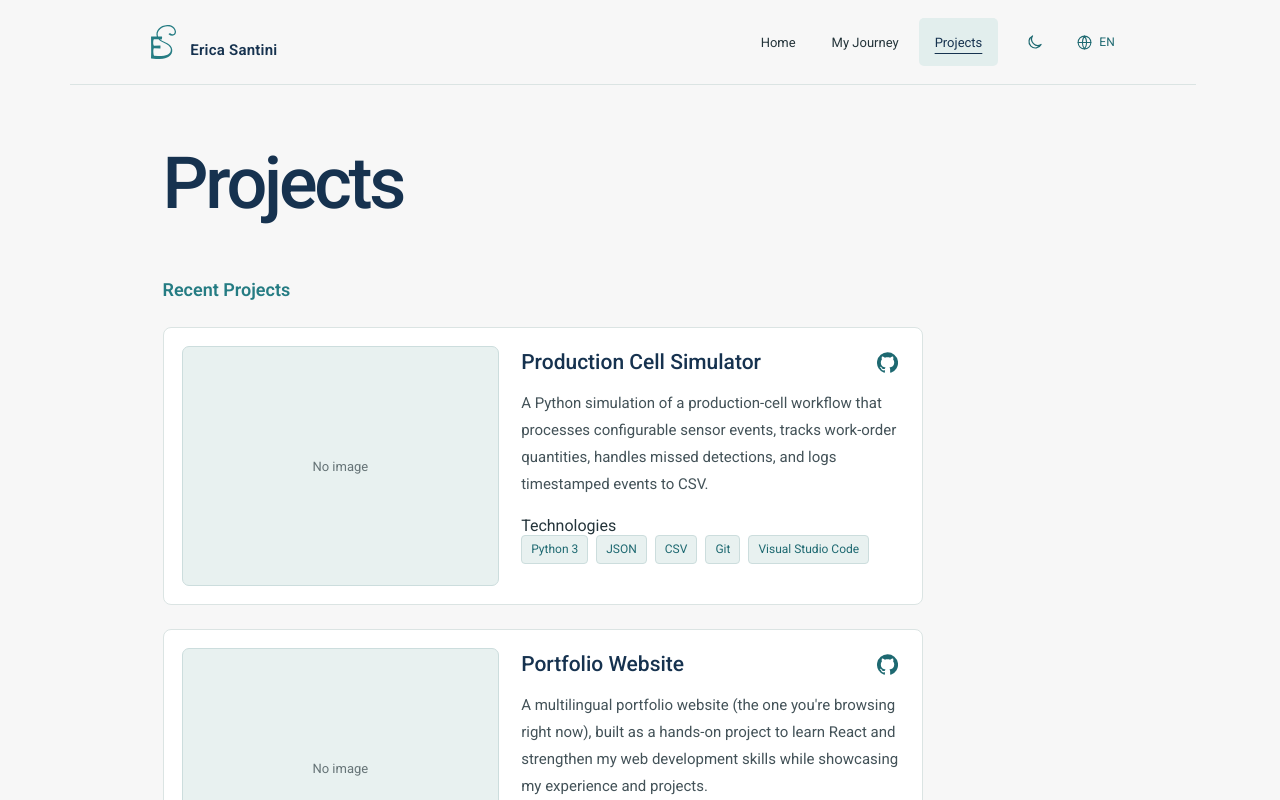
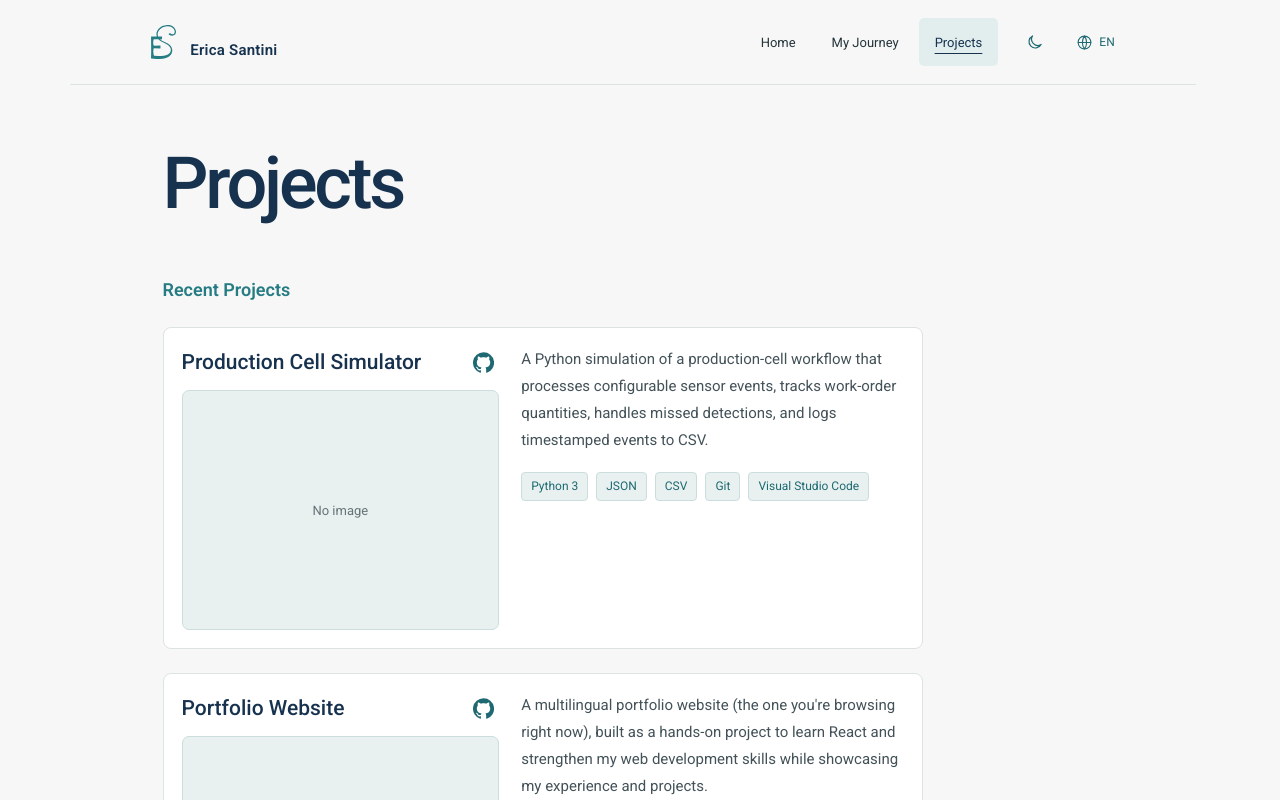
Before and after one commit to Kikasantini/erica-portfolio, a React (Vite) app: page /en/projects in a window 1280 px wide. Shown: the top 800 px of the page. Built offline with nearby package versions, Linux system fonts and the light colour scheme.

Commit message:
Move project heading and link beside gallery

```diff
--- a/src/pages/Projects.tsx
+++ b/src/pages/Projects.tsx
@@ -282,17 +282,7 @@ export default function Projects() {
           <div className="project-list">
             {section.items.map((project) => (
               <article className="project-item" key={project.id}>
-                <ProjectMediaGallery
-                  projectTitle={project.title}
-                  media={project.media}
-                  previousLabel={t('previousMedia')}
-                  nextLabel={t('nextMedia')}
-                  openMediaLabel={t('openMedia')}
-                  placeholderLabel={t('imagePlaceholder')}
-                  onOpenMedia={(index) => openViewer(project, index)}
-                />
-
-                <div className="project-item__content">
+                <div className="project-item__media-column">
                   <div className="project-item__title-row">
                     <h3>{project.title}</h3>
                     <a
@@ -307,12 +297,23 @@ export default function Projects() {
                       </svg>
                     </a>
                   </div>
+                <ProjectMediaGallery
+                  projectTitle={project.title}
+                  media={project.media}
+                  previousLabel={t('previousMedia')}
+                  nextLabel={t('nextMedia')}
+                  openMediaLabel={t('openMedia')}
+                  placeholderLabel={t('imagePlaceholder')}
+                  onOpenMedia={(index) => openViewer(project, index)}
+                />
+                </div>
+
+                <div className="project-item__content">
                   <p className="project-item__description">
                     {project.description}
                   </p>
                   <div className="project-item__technologies">
-                    <p>{t('technologiesTitle')}</p>
-                    <ul className="technology-list">
+                    <ul className="technology-list" aria-label={t('technologiesTitle')}>
                       {project.technologies.split('·').map((technology) => (
                         <li key={technology.trim()}>{technology.trim()}</li>
                       ))}
```
